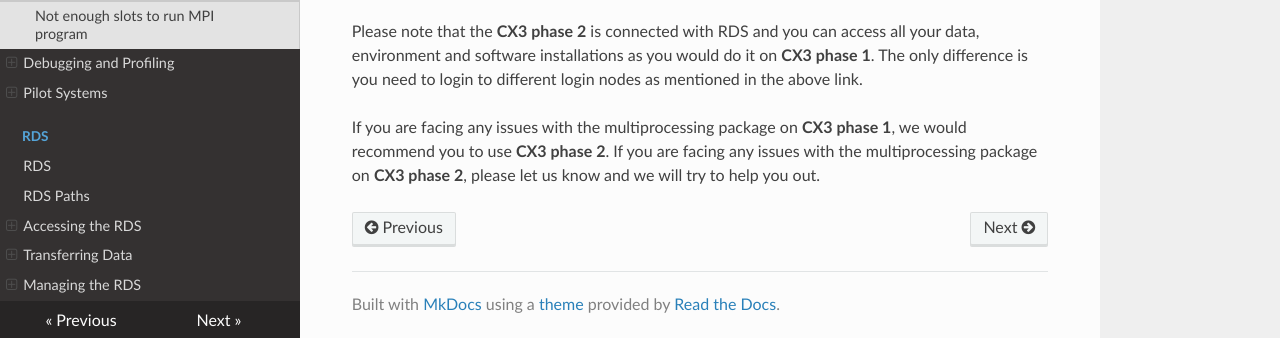
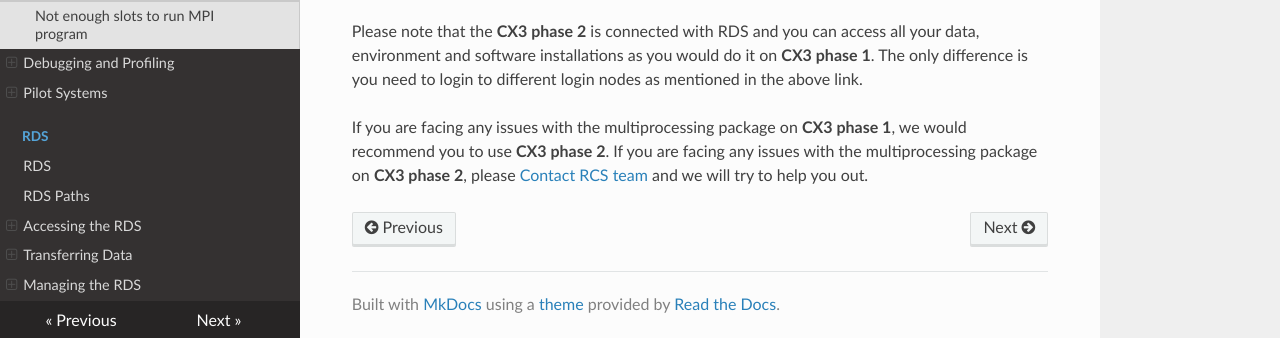
Before and after one commit to ImperialCollegeLondon/icl-rcs-user-guide, an MkDocs documentation site: the page built from docs/hpc/faq/python-multiprocessing.md, in a window 1280 px wide and 1095 px high. Shown: the part 754-1092 px from the top of the window. Built offline with MkDocs 1.6.1, drawn with Linux system fonts in a browser that asks for light colours; nearby versions of some CDN libraries.

Commit message:
Added link to contact us Page

```diff
--- a/docs/hpc/faq/python-multiprocessing.md
+++ b/docs/hpc/faq/python-multiprocessing.md
@@ -20,4 +20,4 @@ For **CX3 phase 2** we have upgraded PBS to a newer version which does not cause
 
 Please note that the **CX3 phase 2** is connected with RDS and you can access all your data, environment and software installations as you would do it on **CX3 phase 1**. The only difference is you need to login to different login nodes as mentioned in the above link.
 
-If you are facing any issues with the multiprocessing package on **CX3 phase 1**, we would recommend you to use **CX3 phase 2**. If you are facing any issues with the multiprocessing package on **CX3 phase 2**, please let us know and we will try to help you out.
+If you are facing any issues with the multiprocessing package on **CX3 phase 1**, we would recommend you to use **CX3 phase 2**. If you are facing any issues with the multiprocessing package on **CX3 phase 2**, please [Contact RCS team](https://www.imperial.ac.uk/admin-services/ict/self-service/research-support/rcs/get-support/contact-us/) and we will try to help you out.
```
